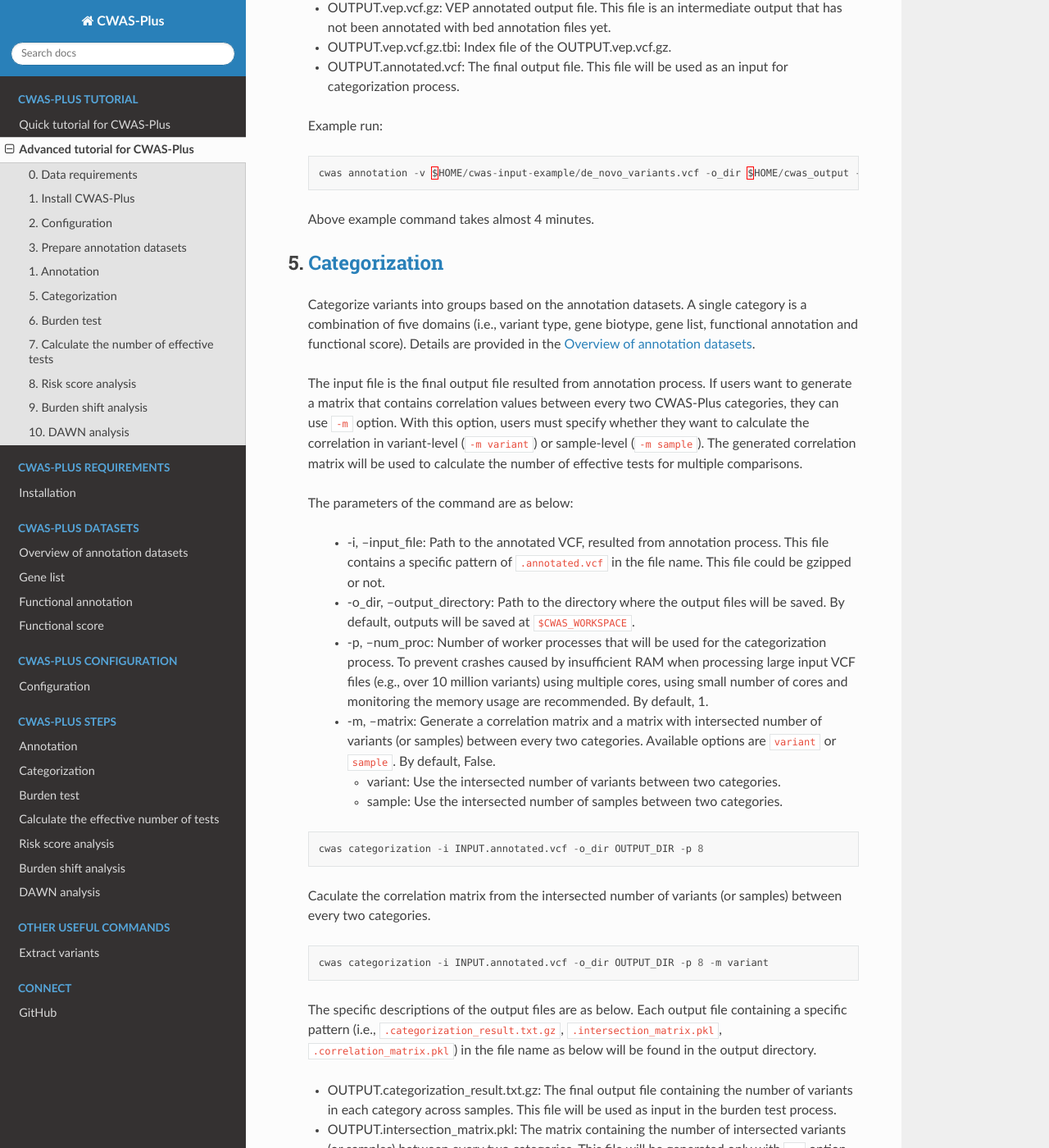
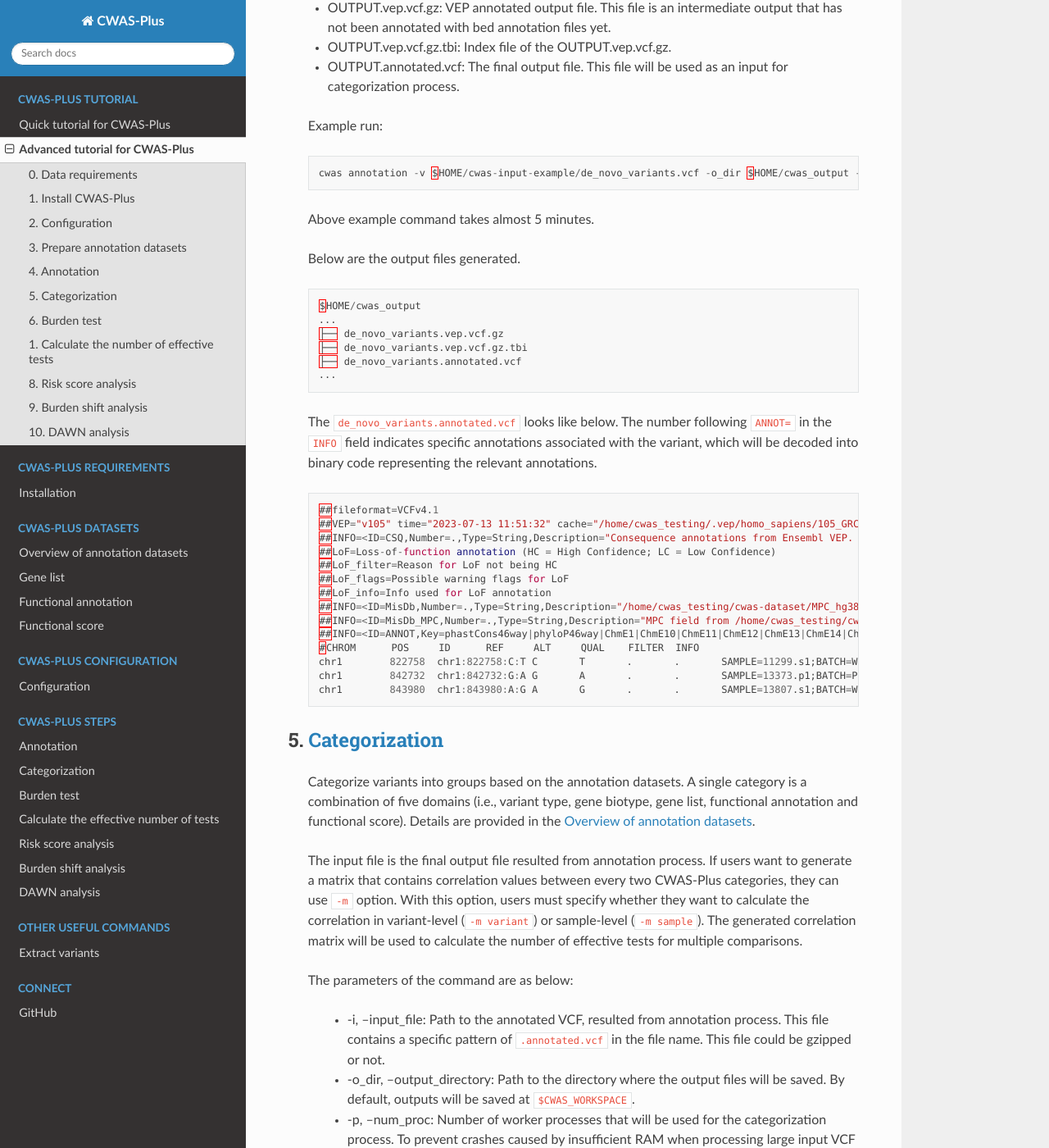
Before and after one commit to joonan-lab/cwas, a Sphinx documentation site: the page built from docs/quickstart/advanced_tutorial.rst, in a window 1280 px wide and 1400 px high, scrolled down 7196 px. Shown: the whole window at 82% size. Built offline with Sphinx 7.4.7 and the Read the Docs theme 2.0.0, drawn with Linux system fonts in a browser that asks for light colours; some of the changed text lies outside the part shown.

Commit message:
Update documents
Update documents

```diff
--- a/docs/quickstart/advanced_tutorial.rst
+++ b/docs/quickstart/advanced_tutorial.rst
@@ -154,7 +154,7 @@
 
     +------+------+----+-----+-----+-----+--------+-----------+
     |#CHROM| POS  |  ID| REF |  ALT| QUAL| FILTER |INFO       |
-    +------+------+----+-----+-----+-----+--------+-----------+
+    +======+======+====+=====+=====+=====+========+===========+
     |chr1  | 69094|  . | G   |  A  | .   | .      |MPC=2.73403|
     +------+------+----+-----+-----+-----+--------+-----------+
     |chr1  | 69094|  . | G   |  C  | .   | .      |MPC=2.29136|
@@ -313,7 +313,37 @@
     cwas annotation -v $HOME/cwas-input-example/de_novo_variants.vcf -o_dir $HOME/cwas_output -p 8
 
 
-  Above example command takes almost 4 minutes.
+  Above example command takes almost 5 minutes.
+
+  Below are the output files generated.
+
+  .. code-block:: solidity
+
+    $HOME/cwas_output
+    ...
+    ├── de_novo_variants.vep.vcf.gz
+    ├── de_novo_variants.vep.vcf.gz.tbi
+    ├── de_novo_variants.annotated.vcf
+    ...
+
+  The ``de_novo_variants.annotated.vcf`` looks like below. The number following ``ANNOT=`` in the ``INFO`` field indicates specific annotations associated with the variant, which will be decoded into binary code representing the relevant annotations.
+
+  .. code-block:: solidity
+
+    ##fileformat=VCFv4.1
+    ##VEP="v105" time="2023-07-13 11:51:32" cache="/home/cwas_testing/.vep/homo_sapiens/105_GRCh38" ensembl-funcgen=105.660df8f ensembl-io=105.2a0a40c ensembl-variation=105.ac8178e ensembl=105.525fbcb 1000genomes="phase3" COSMIC="92" ClinVar="202106" ESP="V2-SSA137" HGMD-PUBLIC="20204" assembly="GRCh38.p13" dbSNP="154" gencode="GENCODE 39" genebuild="2014-07" gnomAD="r2.1.1" polyphen="2.2.2" regbuild="1.0" sift="sift5.2.2"
+    ##INFO=<ID=CSQ,Number=.,Type=String,Description="Consequence annotations from Ensembl VEP. Format: Allele|Consequence|IMPACT|SYMBOL|Gene|Feature_type|Feature|BIOTYPE|EXON|INTRON|HGVSc|HGVSp|cDNA_position|CDS_position|Protein_position|Amino_acids|Codons|Existing_variation|DISTANCE|STRAND|FLAGS|SYMBOL_SOURCE|HGNC_ID|SOURCE|NEAREST|LoF|LoF_filter|LoF_flags|LoF_info|MisDb|MisDb_MPC">
+    ##LoF=Loss-of-function annotation (HC = High Confidence; LC = Low Confidence)
+    ##LoF_filter=Reason for LoF not being HC
+    ##LoF_flags=Possible warning flags for LoF
+    ##LoF_info=Info used for LoF annotation
+    ##INFO=<ID=MisDb,Number=.,Type=String,Description="/home/cwas_testing/cwas-dataset/MPC_hg38.vcf.bgz (exact)">
+    ##INFO=<ID=MisDb_MPC,Number=.,Type=String,Description="MPC field from /home/cwas_testing/cwas-dataset/MPC_hg38.vcf.bgz">
+    ##INFO=<ID=ANNOT,Key=phastCons46way|phyloP46way|ChmE1|ChmE10|ChmE11|ChmE12|ChmE13|ChmE14|ChmE15|ChmE2|ChmE3|ChmE4|ChmE5|ChmE6|ChmE7|ChmE8|ChmE9|EpiDNase|EpiH3K27ac|EpiH3K27me3|EpiH3K36me3|EpiH3K4me1|EpiH3K4me3|EpiH3K9ac|EpiH3K9me3|MidFetalH3K27ac|YaleH3K27acCBC|YaleH3K27acDFC|MidFetalATAC|EncodeDNase|EncodeTFBS|EnhancerVista|EnhancerFantom|HARs>
+    #CHROM	POS	ID	REF	ALT	QUAL	FILTER	INFO
+    chr1	822758	chr1:822758:C:T	C	T	.	.	SAMPLE=11299.s1;BATCH=WGS519;CSQ=T|intron_variant&non_coding_transcript_variant|MODIFIER||ENSG00000230021|Transcript|ENST00000635509|processed_transcript||1/3||||||||||-1|||||SAMD11||||||;ANNOT=33313024
+    chr1	842732	chr1:842732:G:A	G	A	.	.	SAMPLE=13373.p1;BATCH=P231;CSQ=A|non_coding_transcript_exon_variant|MODIFIER|LINC01128|ENSG00000228794|Transcript|ENST00000670780|lncRNA|3/8||||1807|||||||1||HGNC|HGNC:49377||SAMD11||||||;ANNOT=764418304
+    chr1	843980	chr1:843980:A:G	A	G	.	.	SAMPLE=13807.s1;BATCH=WGS519;CSQ=G|non_coding_transcript_exon_variant|MODIFIER|LINC01128|ENSG00000228794|Transcript|ENST00000670780|lncRNA|3/8||||3055|||||||1||HGNC|HGNC:49377||SAMD11||||||;ANNOT=754716928
 
 
 5. :ref:`Categorization <categorization>`
@@ -355,7 +385,31 @@
 
   .. code-block:: solidity
 
-    cwas categorization -i $HOME/cwas_output/de_novo_variants.annotated.vcf.gz -o_dir $HOME/cwas_output -p 8 -m variant
+    cwas categorization -i $HOME/cwas_output/de_novo_variants.annotated.vcf -o_dir $HOME/cwas_output -p 8 -m variant
+
+  In the above example, categorizing variants soley takes about 6 minutes. Calculating the correlation matrix takes about ~ minutes.
+
+  Below is the output file generated.
+
+  .. code-block:: solidity
+
+    $HOME/cwas_output
+    ...
+    ├── de_novo_variants.categorization_result.txt.gz
+    ...
+
+
+  The ``de_novo_variants.categorization_result.txt.gz`` looks like below. The "SAMPLE" column refers to the sample ID. Each of the other columns corresponds to a specific category. The values in these columns represent the number of variants within each category, specifically for each sample.
+
+  .. code-block:: solidity
+
+        SAMPLE All_Any_All_Any_Any All_Any_All_Any_ChmE1    ... Indel_CHD8Common_phyloP46way_IntronRegion_YaleH3K27acCBC
+      11000.p1                  79                     4    ...                                                        0
+      11000.s1                  46                     2    ...                                                        0
+      11002.p1                  92                     3    ...                                                        0
+      11002.s1                  82                     2    ...                                                        0
+      11003.p1                  94                     4    ...                                                        0
+
 
 
 6. :ref:`Burden test <burdentest>`
@@ -404,12 +458,36 @@
 
   .. code-block:: solidity
 
-    cwas binomial_test -i $HOME/cwas_output/de_novo_variants.categorization_result.txt.gz -o_dir $HOME/cwas_output -s $HOME/cwas-input-example/samples.txt -a $HOME/cwas-input-example/adj_factors.txt.txt
+    cwas binomial_test -i $HOME/cwas_output/de_novo_variants.categorization_result.txt.gz -o_dir $HOME/cwas_output -s $HOME/cwas-input-example/samples.txt -a $HOME/cwas-input-example/adj_factors.txt
 
-    cwas permutation_test -i $HOME/cwas_output/de_novo_variants.categorization_result.txt.gz -o_dir $HOME/cwas_output -s $HOME/cwas-input-example/samples.txt -a $HOME/cwas-input-example/adj_factors.txt.txt -n 10000 -p 8 -b
+    cwas permutation_test -i $HOME/cwas_output/de_novo_variants.categorization_result.txt.gz -o_dir $HOME/cwas_output -s $HOME/cwas-input-example/samples.txt -a $HOME/cwas-input-example/adj_factors.txt -n 10000 -p 8 -b
 
 
-7.  :ref:`Calculate the number of effective tests <effnumtest>`
+  In the above example, binomial burden test takes about 4 minutes.
+
+  Below are the output files generated.
+
+  .. code-block:: solidity
+
+    $HOME/cwas_output
+    ...
+    ├── de_novo_variants.burden_test.volcano_plot.pdf
+    ├── de_novo_variants.burden_test.txt.gz
+    ├── de_novo_variants.category_counts.txt.gz
+    ├── de_novo_variants.category_info.txt.gz
+    ...
+
+  The ``de_novo_variants.burden_test.volcano_plot.pdf`` looks like below. The x axis refers to two-sided binomial p-values in |log10|
+
+  .. figure:: ../images/de_novo_variants.burden_test.volcano_plot.png
+    :alt: CWAS-Plus workflow
+    :width: 90%
+    :align: center
+
+
+  .. |log10| replace:: log\ :sub:`10`
+
+1.  :ref:`Calculate the number of effective tests <effnumtest>`
 ####################################################################
 
   From correlation matrix, compute eigen values and vectors. Based on these outputs, users can calculate the number of effective tests.
```
Also changed, not shown: other parts of docs/quickstart/advanced_tutorial.rst (+1 -1 lines), images/de_novo_variants.burden_test.volcano_plot.png (added).
